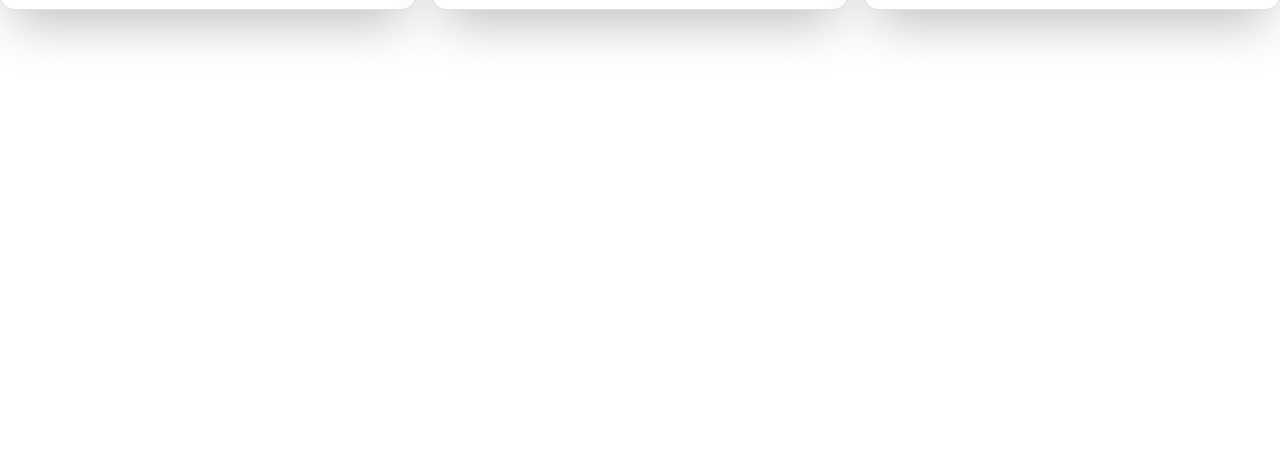
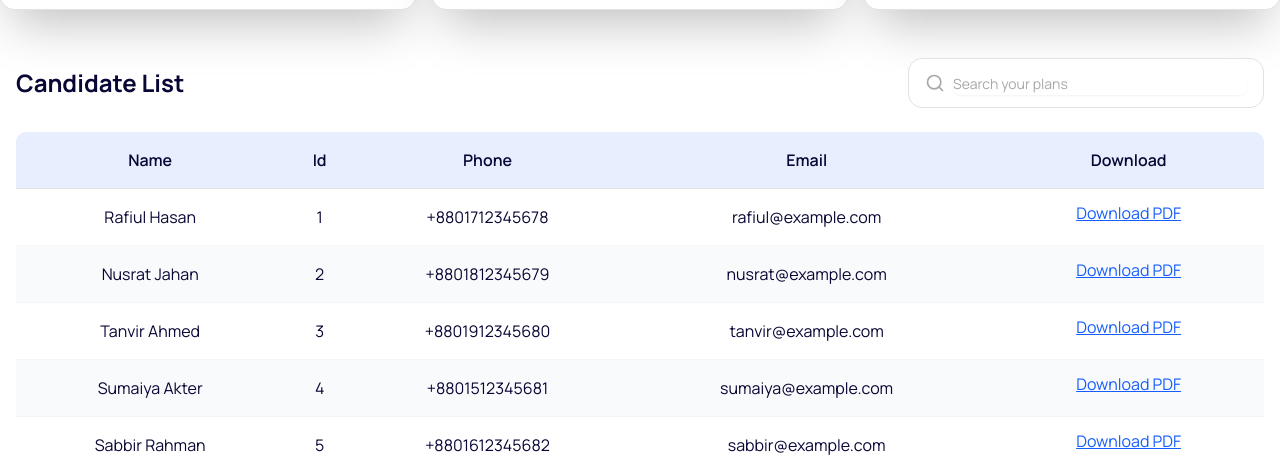
Before and after one commit to nrbnayon/SaaS-Based-CRM-Client, a Next.js app: page /hr-test in a window 1280 px wide. Shown: the part 353-810 px from the top of the page. Built offline with nearby package versions, Linux system fonts and the light colour scheme.

Commit message:
Add candidate list and dynamic billing table to HrTestPage; refactor types for better structure

```diff
--- a/src/app/(dashboard)/components/Hr-Test/HrTestPage.tsx
+++ b/src/app/(dashboard)/components/Hr-Test/HrTestPage.tsx
@@ -1,8 +1,9 @@
 /** @format */
 
+import { DynamicBillingTable } from "@/components/common/DynamicBillingTable";
 import HrHeader from "@/components/common/HrHeader";
 import HRTestCard from "@/components/common/HrTestCard";
-import { hrTestCardData } from "@/data/hrTestData";
+import { candidateList, hrTestCardData } from "@/data/hrTestData";
 
 import React from "react";
 
@@ -25,6 +26,14 @@ const HrTestPage = () => {
           />
         ))}
       </div>
+      <div className="mt-2 lg:mt-8">
+        <DynamicBillingTable
+          title="Candidate List"
+          tableColumns={["Name", "Id", "Phone", "Email", "Download"]}
+          plans={candidateList}
+          itemsPerPage={8}
+        />
+      </div>
     </div>
   );
 };
--- a/src/app/(dashboard)/upgrade/page.tsx
+++ b/src/app/(dashboard)/upgrade/page.tsx
@@ -3,17 +3,7 @@
 import { DynamicBillingTable } from "@/components/common/DynamicBillingTable";
 import DashboardHeader from "../components/dashboard-header";
 import UpgradePage from "../components/Upgrade/UpgradePage";
-
-// Plan interface
-interface Plan {
-  id: string;
-  plan: string;
-  issue: string;
-  expire: string;
-  amount: number | string;
-  download: string;
-  [key: string]: string | number;
-}
+import type { Plan } from "@/types/allTypes";
 
 // Sample billing data
 const billingPlans: Plan[] = [
--- a/src/components/common/DynamicBillingTable.tsx
+++ b/src/components/common/DynamicBillingTable.tsx
@@ -22,41 +22,21 @@ import {
   PaginationPrevious,
 } from "@/components/ui/pagination";
 import { Input } from "../ui/input";
-
-// Plan interface
-interface Plan {
-  id: string;
-  plan: string;
-  issue: string;
-  expire: string;
-  amount: number | string;
-  download: string;
-  [key: string]: string | number;
-}
-
-// Props interface
-interface PlanTableProps {
-  title?: string;
-  plans: Plan[];
-  className?: string;
-  itemsPerPage?: number;
-  enableSearch?: boolean;
-  searchPlaceholder?: string;
-}
+import type { PlanTableProps } from "@/types/allTypes";
+import type { Plan } from "@/types/allTypes";
+// Define table columns
+const defaultTableColumns = ["Plan", "Issue", "Expire", "Amount", "Download"];
 
 export const DynamicBillingTable: React.FC<PlanTableProps> = ({
-  title = "Plan Management",
+  title,
   plans = [],
+  tableColumns = defaultTableColumns,
   itemsPerPage = 12,
   enableSearch = true,
   searchPlaceholder = "Search your plans",
 }) => {
   const [searchTerm, setSearchTerm] = useState("");
   const [currentPage, setCurrentPage] = useState(1);
-
-  // Debug: Log props
-  console.log("DynamicBillingTable - Received plans:", plans);
-  console.log("DynamicBillingTable - Plans length:", plans.length);
 
   // Filtered plans
   const filteredPlans = useMemo(() => {
@@ -85,8 +65,6 @@ export const DynamicBillingTable: React.FC<PlanTableProps> = ({
     });
   }, [plans, searchTerm]);
 
-  console.log("Filtered plans:", filteredPlans);
-
   // Pagination
   const totalPages = Math.ceil(filteredPlans.length / itemsPerPage);
   const startIndex = (currentPage - 1) * itemsPerPage;
@@ -94,8 +72,6 @@ export const DynamicBillingTable: React.FC<PlanTableProps> = ({
     startIndex,
     startIndex + itemsPerPage
   );
-
-  console.log("Current data:", currentData, "Total pages:", totalPages);
 
   // Handle page change
   const handlePageChange = (page: number) => {
@@ -146,9 +122,6 @@ export const DynamicBillingTable: React.FC<PlanTableProps> = ({
     }
   };
 
-  // Define table columns
-  const tableColumns = ["Plan", "Issue", "Expire", "Amount", "Download"];
-
   // Render cell content
   const renderCellContent = (plan: Plan, column: string) => {
     if (!plan) return "-";
@@ -177,7 +150,7 @@ export const DynamicBillingTable: React.FC<PlanTableProps> = ({
       case "Amount":
         return (
           <div className="font-semibold text-foreground">
-            {formatCurrency(plan.amount)}
+            {formatCurrency(plan.amount ?? 0)}
           </div>
         );
       case "Download":
@@ -186,7 +159,12 @@ export const DynamicBillingTable: React.FC<PlanTableProps> = ({
             {plan.download && plan.download.trim() !== "" ? (
               <a
                 className="h-8 px-3 underline cursor-pointer hover:bg-blue-50 dark:hover:bg-blue-900/20 text-blue-600 dark:text-blue-400 border-blue-200 dark:border-blue-800"
-                onClick={() => handleDownload(plan.download, plan.plan)}
+                onClick={() =>
+                  handleDownload(
+                    plan.download ?? "",
+                    plan.plan ?? "Unknown Plan"
+                  )
+                }
               >
                 Download PDF
               </a>
--- a/src/data/hrTestData.ts
+++ b/src/data/hrTestData.ts
@@ -1,4 +1,6 @@
 /** @format */
+
+import type { Plan } from "@/types/allTypes";
 
 export const hrTestCardData = [
   {
@@ -29,3 +31,126 @@ export const hrTestCardData = [
     approvedCount: 14,
   },
 ];
+
+export const candidateList: Plan[] = [
+  {
+    id: 1,
+    name: "Rafiul Hasan",
+    phone: "+8801712345678",
+    email: "rafiul@example.com",
+    download: "https://example.com/files/rafiul.pdf",
+    image: "https://i.pravatar.cc/150?img=1",
+  },
+  {
+    id: 2,
+    name: "Nusrat Jahan",
+    phone: "+8801812345679",
+    email: "nusrat@example.com",
+    download: "https://example.com/files/nusrat.pdf",
+    image: "https://i.pravatar.cc/150?img=2",
+  },
+  {
+    id: 3,
+    name: "Tanvir Ahmed",
+    phone: "+8801912345680",
+    email: "tanvir@example.com",
+    download: "https://example.com/files/tanvir.pdf",
+    image: "https://i.pravatar.cc/150?img=3",
+  },
+  {
+    id: 4,
+    name: "Sumaiya Akter",
+    phone: "+8801512345681",
+    email: "sumaiya@example.com",
+    download: "https://example.com/files/sumaiya.pdf",
+    image: "https://i.pravatar.cc/150?img=4",
+  },
+  {
+    id: 5,
+    name: "Sabbir Rahman",
+    phone: "+8801612345682",
+    email: "sabbir@example.com",
+    download: "https://example.com/files/sabbir.pdf",
+    image: "https://i.pravatar.cc/150?img=5",
+  },
+  {
+    id: 6,
+    name: "Jannatul Ferdous",
+    phone: "+8801712345683",
+    email: "jannatul@example.com",
+    download: "https://example.com/files/jannatul.pdf",
+    image: "https://i.pravatar.cc/150?img=6",
+  },
+  {
+    id: 7,
+    name: "Mahmudul Hasan",
+    phone: "+8801812345684",
+    email: "mahmudul@example.com",
+    download: "https://example.com/files/mahmudul.pdf",
+    image: "https://i.pravatar.cc/150?img=7",
+  },
+  {
+    id: 8,
+    name: "Farzana Yasmin",
+    phone: "+8801912345685",
+    email: "farzana@example.com",
+    download: "https://example.com/files/farzana.pdf",
+    image: "https://i.pravatar.cc/150?img=8",
+  },
+  {
+    id: 9,
+    name: "Hasan Mahmud",
+    phone: "+8801512345686",
+    email: "hasan@example.com",
+    download: "https://example.com/files/hasan.pdf",
+    image: "https://i.pravatar.cc/150?img=9",
+  },
+  {
+    id: 10,
+    name: "Nazia Haque",
+    phone: "+8801612345687",
+    email: "nazia@example.com",
+    download: "https://example.com/files/nazia.pdf",
+    image: "https://i.pravatar.cc/150?img=10",
+  },
+  {
+    id: 11,
+    name: "Shahriar Kabir",
+    phone: "+8801712345688",
+    email: "shahriar@example.com",
+    download: "https://example.com/files/shahriar.pdf",
+    image: "https://i.pravatar.cc/150?img=11",
+  },
+  {
+    id: 12,
+    name: "Ayesha Siddiqua",
+    phone: "+8801812345689",
+    email: "ayesha@example.com",
+    download: "https://example.com/files/ayesha.pdf",
+    image: "https://i.pravatar.cc/150?img=12",
+  },
+  {
+    id: 13,
+    name: "Rasel Mia",
+    phone: "+8801912345690",
+    email: "rasel@example.com",
+    download: "https://example.com/files/rasel.pdf",
+    image: "https://i.pravatar.cc/150?img=13",
+  },
+  {
+    id: 14,
+    name: "Tanjina Islam",
+    phone: "+8801512345691",
+    email: "tanjina@example.com",
+    download: "https://example.com/files/tanjina.pdf",
+    image: "https://i.pravatar.cc/150?img=14",
+  },
+  {
+    id: 15,
+    name: "Fahim Chowdhury",
+    phone: "+8801612345692",
+    email: "fahim@example.com",
+    download: "https://example.com/files/fahim.pdf",
+    image: "https://i.pravatar.cc/150?img=15",
+  },
+];
--- a/src/types/allTypes.ts
+++ b/src/types/allTypes.ts
@@ -1,7 +1,27 @@
 /** @format */
 
 // src\types\allTypes.ts
+// Plan interface
+export interface Plan {
+  image?: string;
+  id: string | number;
+  plan?: string;
+  issue?: string;
+  expire?: string;
+  amount?: number | string;
+  download: string;
+  [key: string]: unknown;
+}
 
+// Props interface
+export type PlanTableProps = {
+  title?: string;
+  plans?: Plan[];
+  tableColumns?: string[];
+  itemsPerPage?: number;
+  enableSearch?: boolean;
+  searchPlaceholder?: string;
+};
 // Hr test type definations
 export interface HRTestCardProps {
   testId?: string;
```
Also changed, not shown: src/app/(dashboard)/components/Accounts/AccountPage.tsx (+92 -90 lines).
